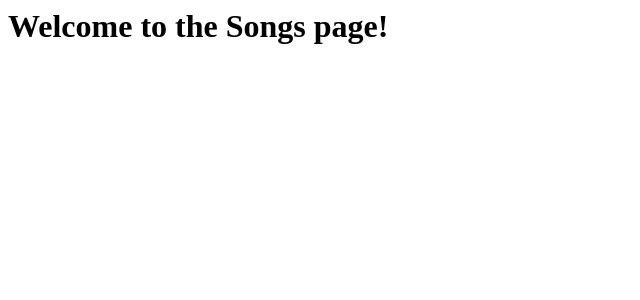
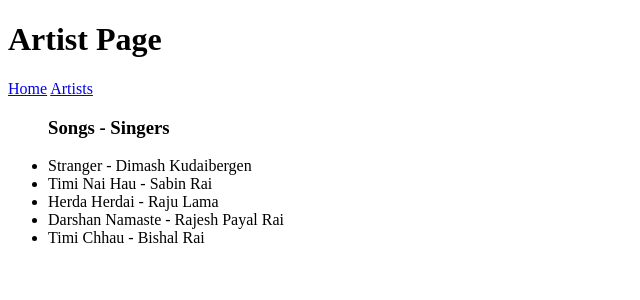
Before and after one commit to B9ary01/Django-App, a Django app: page /artists/songs/ in a window 1280 px wide. Shown: the top 300 px of the page, without its empty margins (0-640 px from the left). Run offline with Django 4.2, Linux system fonts and the light colour scheme.

Commit message:
render artists name and songs

```diff
--- a/songs/artists/templates/artist.html
+++ b/songs/artists/templates/artist.html
@@ -1,8 +1,14 @@
 {% extends "base.html" %}
-{% block header %} {{ song.name }} {% endblock header %}
+{% block header %} Artist Page {% endblock header %}
 
 {% block content %}
 
-<p>{{ song.singer }}</p>
+<ul>
+    <h3>Songs - Singers</h3>
+{% for song in songs %}
+
+<li>{{ song.name}} - {{ song.singer}}</li>
+{% endfor %}
+</ul>
 
 {% endblock content %}
--- a/songs/artists/templates/base.html
+++ b/songs/artists/templates/base.html
@@ -12,7 +12,7 @@
         <h1>{% block header %}{% endblock header %}</h1>
         <nav>
             <a href="{% url 'artists-home' %}">Home</a>
-            <a href="{% url 'artists-song' %}">Songs</a>
+            <a href="{% url 'artists-song' %}">Artists</a>
 
 
 
--- a/songs/artists/templates/home.html
+++ b/songs/artists/templates/home.html
@@ -1,5 +1,5 @@
 {% extends "base.html" %}
-{% block header %} Home Page {% endblock header %}
+{% block header %} Weeks Top 5 Songs  {% endblock header %}
 
 {% block content %}
 
--- a/songs/artists/views.py
+++ b/songs/artists/views.py
@@ -42,4 +42,5 @@ def home(request):
 
 
 def song(req):
-    return HttpResponse("<h1>Welcome to the <bold>Songs</bold> page!</h1>")
+    data = {'songs':songs}
+    return render(req, 'artist.html', data)
```
